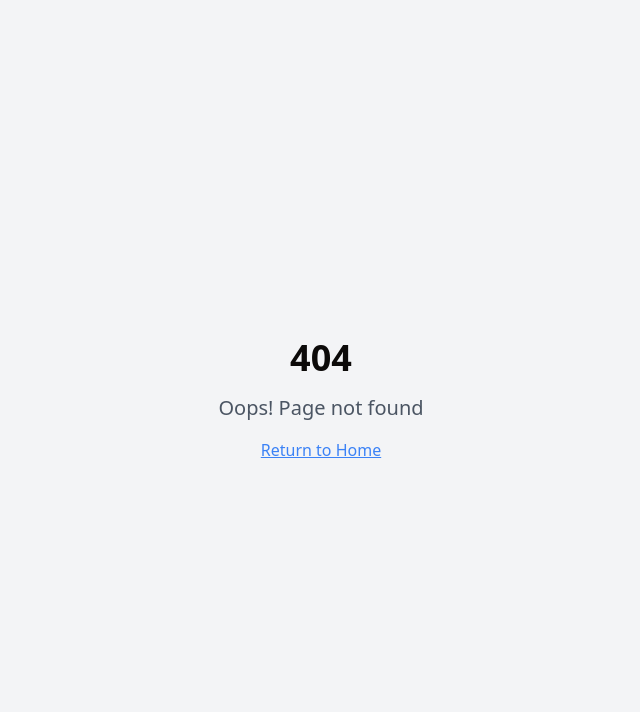
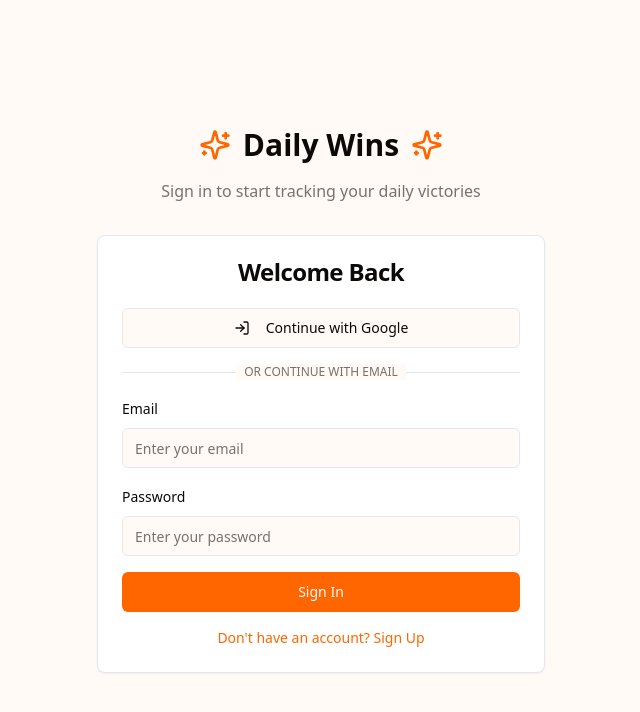
Before and after one commit to edgeteamdan/daily-glow-moments, a React (Vite) app: page /auth in a window 1280 px wide. Before the commit this address had no page. Shown: the top 712 px of the page, without its empty margins (319-959 px from the left). Built offline with nearby package versions, Linux system fonts and the light colour scheme.

Commit message:
Add sign-in button
Integrate Google sign-in button into the Daily Wins app.

```diff
--- a/src/App.tsx
+++ b/src/App.tsx
@@ -3,7 +3,9 @@ import { Toaster as Sonner } from "@/components/ui/sonner";
 import { TooltipProvider } from "@/components/ui/tooltip";
 import { QueryClient, QueryClientProvider } from "@tanstack/react-query";
 import { BrowserRouter, Routes, Route } from "react-router-dom";
+import { AuthProvider } from "./contexts/AuthContext";
 import Index from "./pages/Index";
+import Auth from "./pages/Auth";
 import NotFound from "./pages/NotFound";
 
 const queryClient = new QueryClient();
@@ -11,15 +13,18 @@ const queryClient = new QueryClient();
 const App = () => (
   <QueryClientProvider client={queryClient}>
     <TooltipProvider>
+      <AuthProvider>
         <Toaster />
         <Sonner />
         <BrowserRouter>
           <Routes>
             <Route path="/" element={<Index />} />
+            <Route path="/auth" element={<Auth />} />
             {/* ADD ALL CUSTOM ROUTES ABOVE THE CATCH-ALL "*" ROUTE */}
             <Route path="*" element={<NotFound />} />
           </Routes>
         </BrowserRouter>
+      </AuthProvider>
     </TooltipProvider>
   </QueryClientProvider>
 );
--- /dev/null
+++ b/src/contexts/AuthContext.tsx
@@ -0,0 +1,56 @@
+import { createContext, useContext, useEffect, useState } from 'react';
+import { User, Session } from '@supabase/supabase-js';
+import { supabase } from '@/integrations/supabase/client';
+
+interface AuthContextType {
+  user: User | null;
+  session: Session | null;
+  loading: boolean;
+  signOut: () => Promise<void>;
+}
+
+const AuthContext = createContext<AuthContextType | undefined>(undefined);
+
+export function AuthProvider({ children }: { children: React.ReactNode }) {
+  const [user, setUser] = useState<User | null>(null);
+  const [session, setSession] = useState<Session | null>(null);
+  const [loading, setLoading] = useState(true);
+
+  useEffect(() => {
+    // Set up auth state listener
+    const { data: { subscription } } = supabase.auth.onAuthStateChange(
+      (event, session) => {
+        setSession(session);
+        setUser(session?.user ?? null);
+        setLoading(false);
+      }
+    );
+
+    // Get initial session
+    supabase.auth.getSession().then(({ data: { session } }) => {
+      setSession(session);
+      setUser(session?.user ?? null);
+      setLoading(false);
+    });
+
+    return () => subscription.unsubscribe();
+  }, []);
+
+  const signOut = async () => {
+    await supabase.auth.signOut();
+  };
+
+  return (
+    <AuthContext.Provider value={{ user, session, loading, signOut }}>
+      {children}
+    </AuthContext.Provider>
+  );
+}
+
+export function useAuth() {
+  const context = useContext(AuthContext);
+  if (context === undefined) {
+    throw new Error('useAuth must be used within an AuthProvider');
+  }
+  return context;
+}
--- a/src/integrations/supabase/types.ts
+++ b/src/integrations/supabase/types.ts
@@ -14,7 +14,27 @@ export type Database = {
   }
   public: {
     Tables: {
-      [_ in never]: never
+      wins: {
+        Row: {
+          created_at: string | null
+          id: string
+          message: string
+          user_id: string | null
+        }
+        Insert: {
+          created_at?: string | null
+          id?: string
+          message: string
+          user_id?: string | null
+        }
+        Update: {
+          created_at?: string | null
+          id?: string
+          message?: string
+          user_id?: string | null
+        }
+        Relationships: []
+      }
     }
     Views: {
       [_ in never]: never
--- /dev/null
+++ b/src/pages/Auth.tsx
@@ -0,0 +1,209 @@
+import { useEffect, useState } from 'react';
+import { useNavigate } from 'react-router-dom';
+import { Sparkles, LogIn } from 'lucide-react';
+import { Button } from '@/components/ui/button';
+import { Card, CardContent, CardHeader, CardTitle } from '@/components/ui/card';
+import { Input } from '@/components/ui/input';
+import { Label } from '@/components/ui/label';
+import { useAuth } from '@/contexts/AuthContext';
+import { supabase } from '@/integrations/supabase/client';
+import { toast } from '@/hooks/use-toast';
+
+const Auth = () => {
+  const [email, setEmail] = useState('');
+  const [password, setPassword] = useState('');
+  const [isSignUp, setIsSignUp] = useState(false);
+  const [loading, setLoading] = useState(false);
+  const { user } = useAuth();
+  const navigate = useNavigate();
+
+  useEffect(() => {
+    if (user) {
+      navigate('/');
+    }
+  }, [user, navigate]);
+
+  const handleGoogleSignIn = async () => {
+    try {
+      setLoading(true);
+      const { error } = await supabase.auth.signInWithOAuth({
+        provider: 'google',
+        options: {
+          redirectTo: `${window.location.origin}/`
+        }
+      });
+
+      if (error) {
+        toast({
+          title: 'Error',
+          description: error.message,
+          variant: 'destructive',
+        });
+      }
+    } catch (error) {
+      toast({
+        title: 'Error',
+        description: 'An unexpected error occurred',
+        variant: 'destructive',
+      });
+    } finally {
+      setLoading(false);
+    }
+  };
+
+  const handleEmailAuth = async (e: React.FormEvent) => {
+    e.preventDefault();
+    if (!email || !password) {
+      toast({
+        title: 'Error',
+        description: 'Please fill in all fields',
+        variant: 'destructive',
+      });
+      return;
+    }
+
+    try {
+      setLoading(true);
+
+      if (isSignUp) {
+        const { error } = await supabase.auth.signUp({
+          email,
+          password,
+          options: {
+            emailRedirectTo: `${window.location.origin}/`
+          }
+        });
+
+        if (error) {
+          toast({
+            title: 'Error',
+            description: error.message,
+            variant: 'destructive',
+          });
+        } else {
+          toast({
+            title: 'Success',
+            description: 'Check your email for the confirmation link',
+          });
+        }
+      } else {
+        const { error } = await supabase.auth.signInWithPassword({
+          email,
+          password,
+        });
+
+        if (error) {
+          toast({
+            title: 'Error',
+            description: error.message,
+            variant: 'destructive',
+          });
+        }
+      }
+    } catch (error) {
+      toast({
+        title: 'Error',
+        description: 'An unexpected error occurred',
+        variant: 'destructive',
+      });
+    } finally {
+      setLoading(false);
+    }
+  };
+
+  return (
+    <div className="min-h-screen bg-background flex items-center justify-center p-4">
+      <div className="w-full max-w-md">
+        {/* Header */}
+        <div className="text-center mb-8">
+          <div className="flex items-center justify-center gap-3 mb-4">
+            <Sparkles className="w-8 h-8 text-primary" />
+            <h1 className="text-3xl font-bold text-foreground">Daily Wins</h1>
+            <Sparkles className="w-8 h-8 text-primary" />
+          </div>
+          <p className="text-muted-foreground">
+            Sign in to start tracking your daily victories
+          </p>
+        </div>
+
+        <Card>
+          <CardHeader>
+            <CardTitle className="text-center">
+              {isSignUp ? 'Create Account' : 'Welcome Back'}
+            </CardTitle>
+          </CardHeader>
+          <CardContent className="space-y-4">
+            {/* Google Sign In */}
+            <Button
+              onClick={handleGoogleSignIn}
+              disabled={loading}
+              className="w-full"
+              variant="outline"
+            >
+              <LogIn className="w-4 h-4 mr-2" />
+              Continue with Google
+            </Button>
+
+            <div className="relative">
+              <div className="absolute inset-0 flex items-center">
+                <span className="w-full border-t" />
+              </div>
+              <div className="relative flex justify-center text-xs uppercase">
+                <span className="bg-background px-2 text-muted-foreground">
+                  Or continue with email
+                </span>
+              </div>
+            </div>
+
+            {/* Email/Password Form */}
+            <form onSubmit={handleEmailAuth} className="space-y-4">
+              <div className="space-y-2">
+                <Label htmlFor="email">Email</Label>
+                <Input
+                  id="email"
+                  type="email"
+                  placeholder="Enter your email"
+                  value={email}
+                  onChange={(e) => setEmail(e.target.value)}
+                  required
+                />
+              </div>
+              <div className="space-y-2">
+                <Label htmlFor="password">Password</Label>
+                <Input
+                  id="password"
+                  type="password"
+                  placeholder="Enter your password"
+                  value={password}
+                  onChange={(e) => setPassword(e.target.value)}
+                  required
+                />
+              </div>
+              <Button
+                type="submit"
+                disabled={loading}
+                className="w-full"
+              >
+                {isSignUp ? 'Create Account' : 'Sign In'}
+              </Button>
+            </form>
+
+            <div className="text-center text-sm">
+              <button
+                onClick={() => setIsSignUp(!isSignUp)}
+                className="text-primary hover:underline"
+                type="button"
+              >
+                {isSignUp
+                  ? 'Already have an account? Sign In'
+                  : "Don't have an account? Sign Up"}
+              </button>
+            </div>
+          </CardContent>
+        </Card>
+      </div>
+    </div>
+  );
+};
+
+export default Auth;
--- a/src/pages/Index.tsx
+++ b/src/pages/Index.tsx
@@ -1,6 +1,9 @@
-import { Sparkles } from "lucide-react";
+import { Sparkles, LogOut, LogIn } from "lucide-react";
+import { Link } from "react-router-dom";
+import { Button } from "@/components/ui/button";
 import { WinCard } from "@/components/WinCard";
 import { AddWinForm } from "@/components/AddWinForm";
+import { useAuth } from "@/contexts/AuthContext";
 
 // Sample wins data - will be replaced with real data later
 const sampleWins = [
@@ -37,11 +40,51 @@ const sampleWins = [
 ];
 
 const Index = () => {
+  const { user, loading, signOut } = useAuth();
+
+  if (loading) {
+    return (
+      <div className="min-h-screen bg-background flex items-center justify-center">
+        <div className="text-center">
+          <div className="animate-spin rounded-full h-8 w-8 border-b-2 border-primary mx-auto mb-4"></div>
+          <p className="text-muted-foreground">Loading...</p>
+        </div>
+      </div>
+    );
+  }
+
   return (
     <div className="min-h-screen bg-background">
       {/* Header */}
       <div className="bg-gradient-primary">
-        <div className="container mx-auto px-4 py-12 text-center">
+        <div className="container mx-auto px-4 py-12 text-center relative">
+          {/* Auth Button */}
+          <div className="absolute top-4 right-4">
+            {user ? (
+              <Button
+                onClick={signOut}
+                variant="outline"
+                size="sm"
+                className="bg-white/10 text-white border-white/20 hover:bg-white/20"
+              >
+                <LogOut className="w-4 h-4 mr-2" />
+                Sign Out
+              </Button>
+            ) : (
+              <Button
+                asChild
+                variant="outline"
+                size="sm"
+                className="bg-white/10 text-white border-white/20 hover:bg-white/20"
+              >
+                <Link to="/auth">
+                  <LogIn className="w-4 h-4 mr-2" />
+                  Sign In
+                </Link>
+              </Button>
+            )}
+          </div>
+
           <div className="flex items-center justify-center gap-3 mb-4">
             <Sparkles className="w-8 h-8 text-primary-foreground" />
             <h1 className="text-4xl font-bold text-primary-foreground">Daily Wins</h1>
@@ -51,6 +94,11 @@ const Index = () => {
             Celebrate your victories, big and small. Every step forward deserves recognition.
             Track your progress and build momentum with positivity.
           </p>
+          {user && (
+            <p className="text-primary-foreground/80 text-sm mt-2">
+              Welcome back, {user.email}!
+            </p>
+          )}
         </div>
       </div>
 
```
Lines whose indentation alone changed are shown as unchanged.
